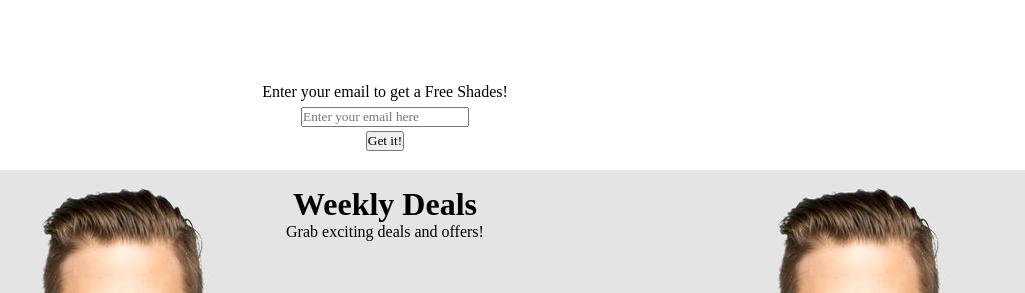
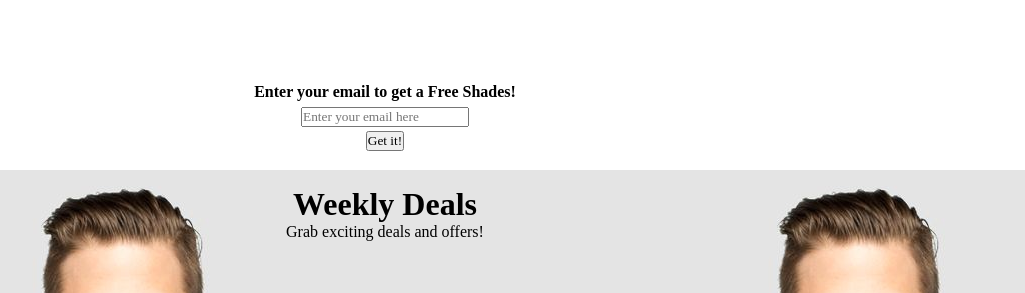
Before and after one commit to Grunze/ProjectShades, a plain HTML site: page index.html in a window 1280 px wide. Shown: the part 125-418 px from the top of the page, 255-1280 px from the left. Drawn offline with Linux system fonts and the light colour scheme.

Commit message:
Update index.html

```diff
--- a/index.html
+++ b/index.html
@@ -40,7 +40,9 @@
 
     <section id="gg">
       <form action="https://www.freecodecamp.com/email-submit" id="form">
-        <label for="email"> Enter your email to get a Free Shades! </label>
+        <label for="email"
+          ><strong>Enter your email to get a Free Shades!</strong></label
+        >
         <br />
 
         <input
```
